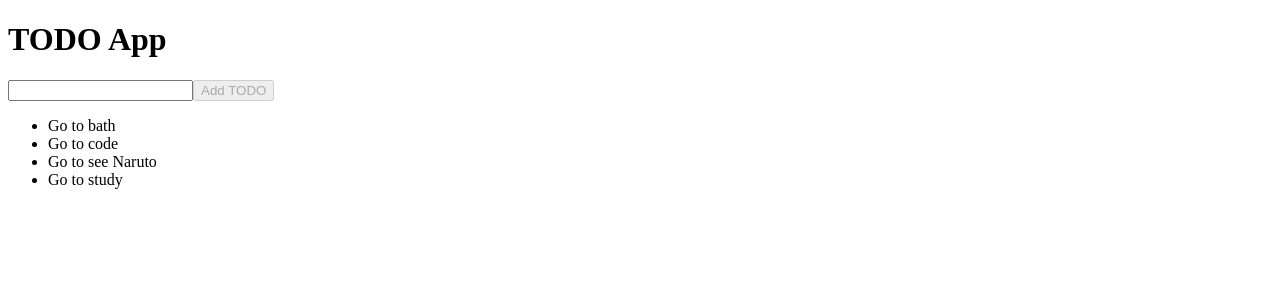
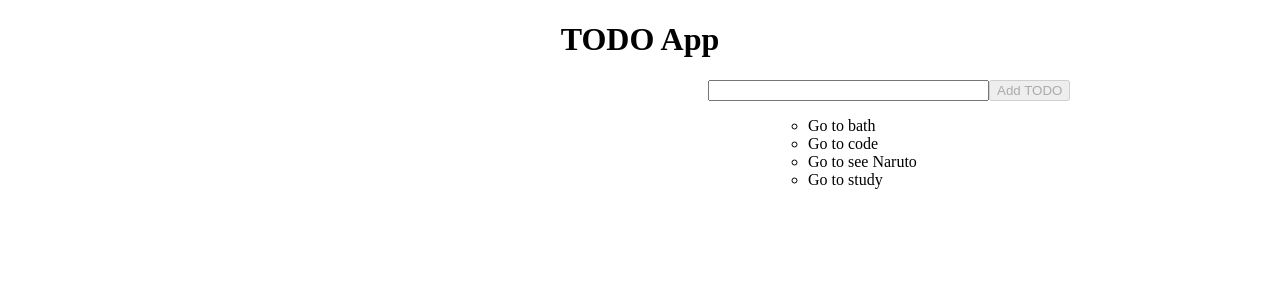
Before and after one commit to ojasrangnekar13/todo-clone, a React (Create React App) app in the folder todo-app/: page / in a window 1280 px wide. Shown: the top 300 px of the page. Built offline with nearby package versions, Linux system fonts and the light colour scheme.

Commit message:
Added file App.css and Todo.css and centered the list, input and heading to centre

```diff
--- /dev/null
+++ b/todo-app/src/App.css
@@ -0,0 +1,9 @@
+input {
+    margin-left: 700px;
+    padding-left: 50px;
+    padding-right: 50px;
+}
+
+h1 {
+    text-align: center;
+}
--- a/todo-app/src/App.js
+++ b/todo-app/src/App.js
@@ -1,5 +1,6 @@
 import React, {useState} from 'react';
 import Todo from './Todo.js'
+import './App.css'
 
 const App = () => {
     const [todos, setTodos] = useState(["Go to bath", "Go to code", "Go to see Naruto", "Go to study"])
--- /dev/null
+++ b/todo-app/src/Todo.css
@@ -0,0 +1,3 @@
+ul {
+    padding-left: 400px;
+}
--- a/todo-app/src/Todo.js
+++ b/todo-app/src/Todo.js
@@ -1,10 +1,11 @@
 import React from 'react'
+import './Todo.css'
 
 function Todo(props) {
     return (
-        <div>
+        <ul>
             <li>{props.text}</li>
-        </div>
+        </ul>
     )
 }
 
```
